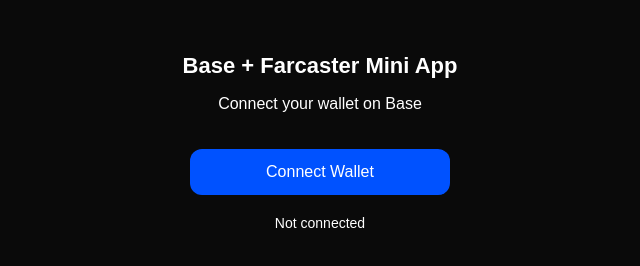
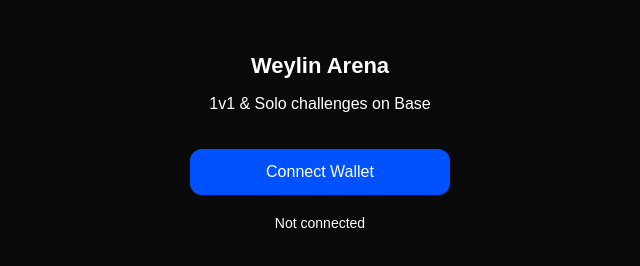
Before and after one commit to weylinbaseeth-ctrl/base-farcaster-miniapp, a plain HTML site: page index.html in a window 1280 px wide. Shown: the whole page, without its empty margins (320-960 px from the left). Drawn offline with nearby package versions, Linux system fonts and the light colour scheme.

Commit message:
Update index.html

```diff
--- a/index.html
+++ b/index.html
@@ -2,17 +2,22 @@
 <html>
 <head>
   <meta charset="UTF-8" />
-  <title>Base + Farcaster Mini App</title>
+  <title>Weylin Arena</title>
   <meta name="viewport" content="width=device-width, initial-scale=1" />
 
-  <!-- ✅ CORRECT FARCASTER FRAME META -->
+  <!-- OpenGraph / Preview -->
+  <meta property="og:title" content="Weylin Arena" />
+  <meta property="og:description" content="1v1 and Solo Challenges on Base" />
+  <meta property="og:image" content="https://base-farcaster-miniapp.vercel.app/cover.png" />
+
+  <!-- ✅ FARCASTER FRAME META -->
   <meta property="fc:frame" content="vNext" />
   <meta property="fc:frame:image" content="https://base-farcaster-miniapp.vercel.app/cover.png" />
-  <meta property="fc:frame:button:1" content="Open Mini App" />
+  <meta property="fc:frame:button:1" content="Open Weylin Arena" />
   <meta property="fc:frame:button:1:action" content="link" />
   <meta property="fc:frame:button:1:target" content="https://base-farcaster-miniapp.vercel.app" />
 
-  <!-- ethers.js (no Coinbase SDK needed anymore) -->
+  <!-- ethers.js -->
   <script src="https://cdn.jsdelivr.net/npm/ethers@6.6.2/dist/ethers.umd.min.js"></script>
 
   <style>
@@ -51,8 +56,8 @@
 </head>
 
 <body>
-  <h1>Base + Farcaster Mini App</h1>
-  <p>Connect your wallet on Base</p>
+  <h1>Weylin Arena</h1>
+  <p>1v1 & Solo challenges on Base</p>
 
   <button onclick="connectWallet()">Connect Wallet</button>
 
```
